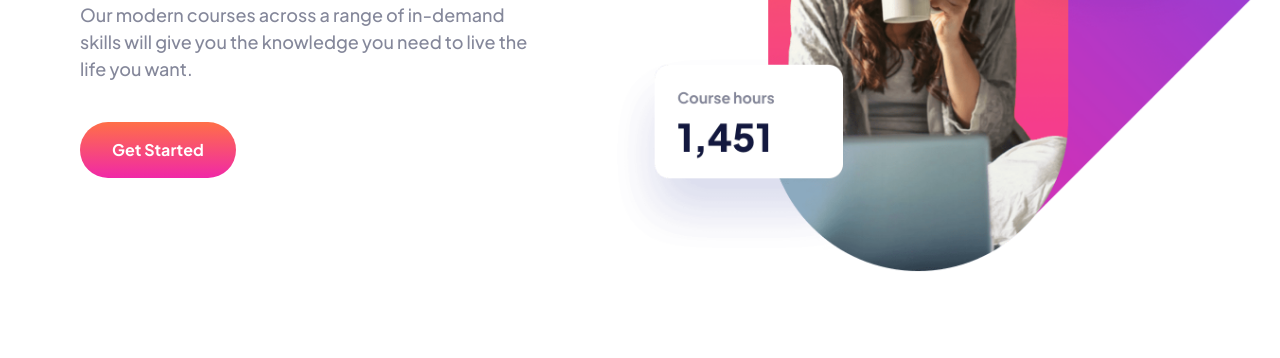
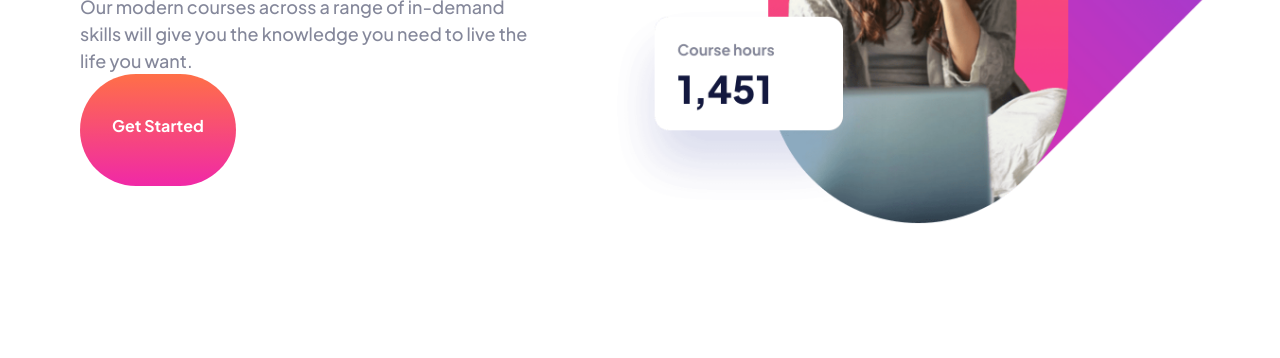
Before and after one commit to Ronnarit00000/Skilled-e-learning-landing-page, a plain HTML site: page index.html in a window 1280 px wide. Shown: the part 442-800 px from the top of the page. Drawn offline with Linux system fonts and the light colour scheme.

Commit message:
edit hero description

```diff
--- a/style.css
+++ b/style.css
@@ -246,13 +246,14 @@ select {
     margin-block-start: 1.5rem;
 }
 
-.hero  .hero__description .hero__intro + a {
-    margin-block-start: 2.5rem;
+.hero  .hero__description a {
+    padding-block-start: 2.5rem;
+    padding-block-end:     3rem;
 }
 
-.hero  .hero__description + .hero__pictrue {
+/* .hero  .hero__description + .hero__pictrue {
     margin-block-start: 3rem;
-}
+} */
 
 /*------------------------------------------------------*/
 /*                    course section                    */
```
